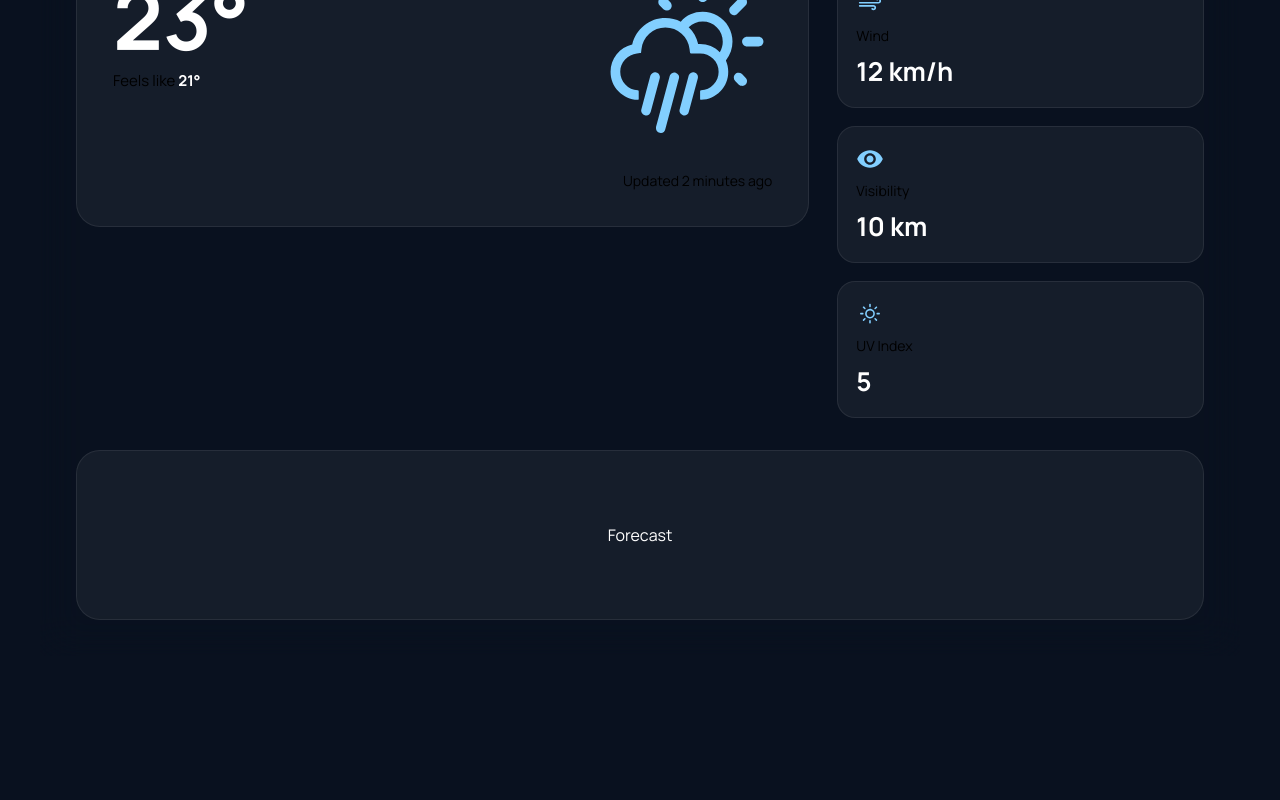
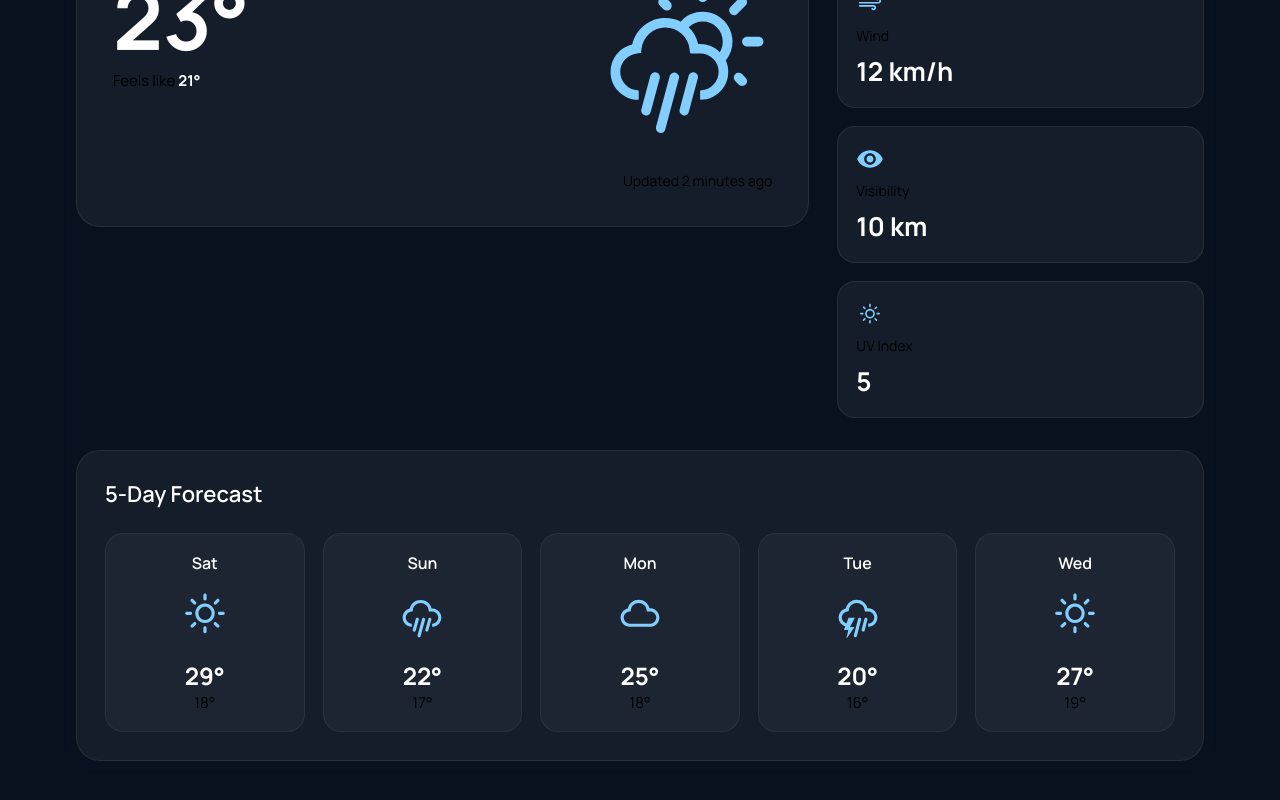
Before and after one commit to MelAiia/weather-aiia-app, a React (Vite) app in the folder weather-aiia-app/: page / in a window 1280 px wide. Shown: the part 426-1226 px from the top of the page. Before the commit the page ends 1122 px from the top, so only its background shows below. Built offline with nearby package versions, Linux system fonts and the light colour scheme.

Commit message:
Added Forecast jsx and css

```diff
--- a/weather-aiia-app/src/components/Forecast/Forecast.css
+++ b/weather-aiia-app/src/components/Forecast/Forecast.css
@@ -1,15 +1,91 @@
 .forecast {
-  min-height: 170px;
+  padding: 28px;
 
   border-radius: 24px;
 
   background: rgba(255, 255, 255, 0.05);
 
   border: 1px solid rgba(255, 255, 255, 0.08);
+}
+
+.forecast-title {
+  margin: 0 0 24px;
 
   color: white;
 
+  font-size: 22px;
+
+  font-weight: 600;
+}
+
+.forecast-grid {
+  display: grid;
+
+  grid-template-columns: repeat(5, 1fr);
+
+  gap: 18px;
+}
+
+.forecast-card {
+  padding: 18px;
+
+  border-radius: 18px;
+
+  background: rgba(255, 255, 255, 0.04);
+
+  border: 1px solid rgba(255, 255, 255, 0.06);
+
   display: flex;
-  justify-content: center;
+
+  flex-direction: column;
+
+  align-items: center;
+
+  gap: 12px;
+
+  transition: 0.25s ease;
+}
+
+.forecast-card:hover {
+  transform: translateY(-5px);
+
+  background: rgba(255, 255, 255, 0.08);
+
+  border-color: rgba(117, 205, 255, 0.25);
+}
+
+.forecast-day {
+  margin: 0;
+
+  color: white;
+
+  font-weight: 600;
+}
+
+.forecast-icon svg {
+  font-size: 56px;
+
+  color: var(--accent);
+}
+
+.forecast-temp {
+  display: flex;
+
+  flex-direction: column;
+
   align-items: center;
 }
+
+.forecast-temp span {
+  font-size: 24px;
+
+  font-weight: 700;
+
+  color: white;
+}
+
+.forecast-temp small {
+  font-size: 15px;
+
+  color: var(--text-secondary);
+}
--- a/weather-aiia-app/src/components/Forecast/Forecast.jsx
+++ b/weather-aiia-app/src/components/Forecast/Forecast.jsx
@@ -1,7 +1,35 @@
 import "./Forecast.css";
+import { WiDaySunny, WiRain, WiCloud, WiThunderstorm } from "react-icons/wi";
+
+const forecast = [
+  { day: "Sat", icon: <WiDaySunny />, max: 29, min: 18 },
+  { day: "Sun", icon: <WiRain />, max: 22, min: 17 },
+  { day: "Mon", icon: <WiCloud />, max: 25, min: 18 },
+  { day: "Tue", icon: <WiThunderstorm />, max: 20, min: 16 },
+  { day: "Wed", icon: <WiDaySunny />, max: 27, min: 19 },
+];
 
 function Forecast() {
-  return <div className="forecast">Forecast</div>;
+  return (
+    <section className="forecast">
+      <h3 className="forecast-title">5-Day Forecast</h3>
+
+      <div className="forecast-grid">
+        {forecast.map((item) => (
+          <div className="forecast-card" key={item.day}>
+            <p className="forecast-day">{item.day}</p>
+
+            <div className="forecast-icon">{item.icon}</div>
+
+            <div className="forecast-temp">
+              <span>{item.max}°</span>
+              <small>{item.min}°</small>
+            </div>
+          </div>
+        ))}
+      </div>
+    </section>
+  );
 }
 
 export default Forecast;
```
